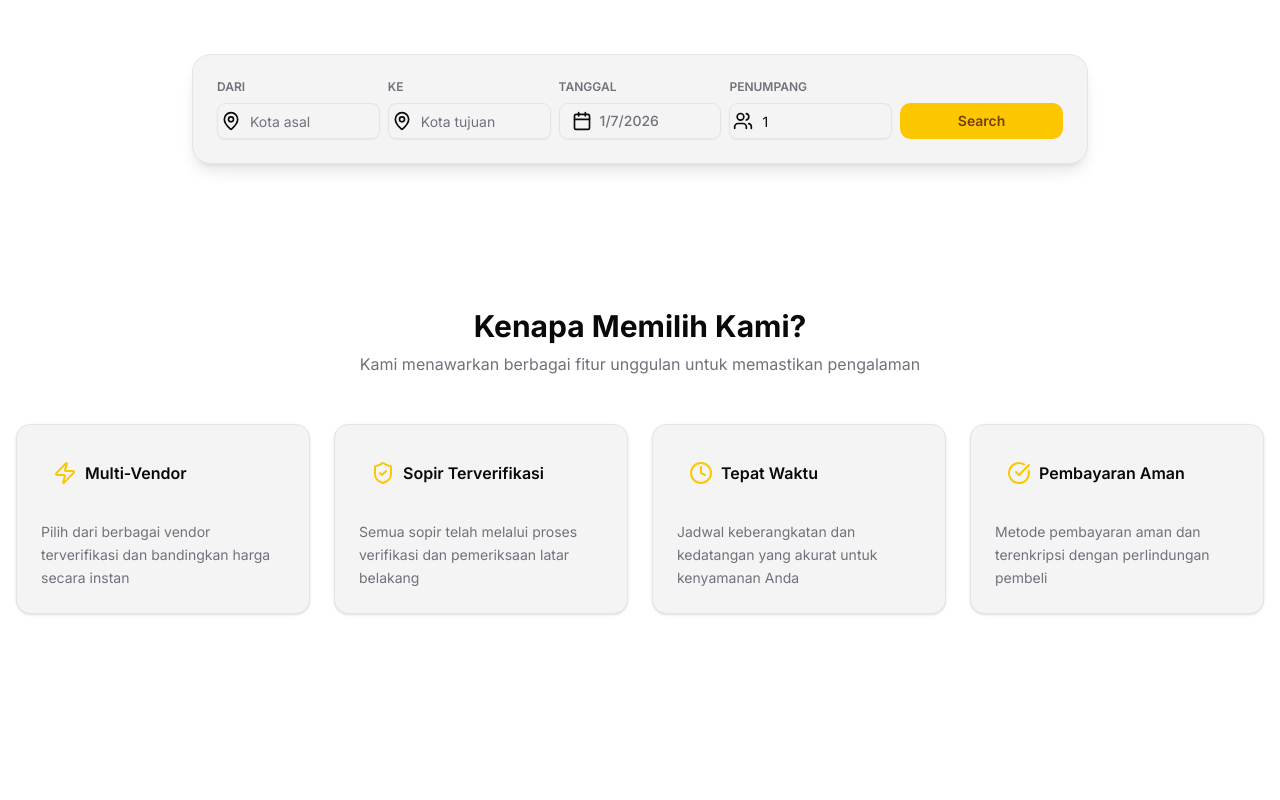
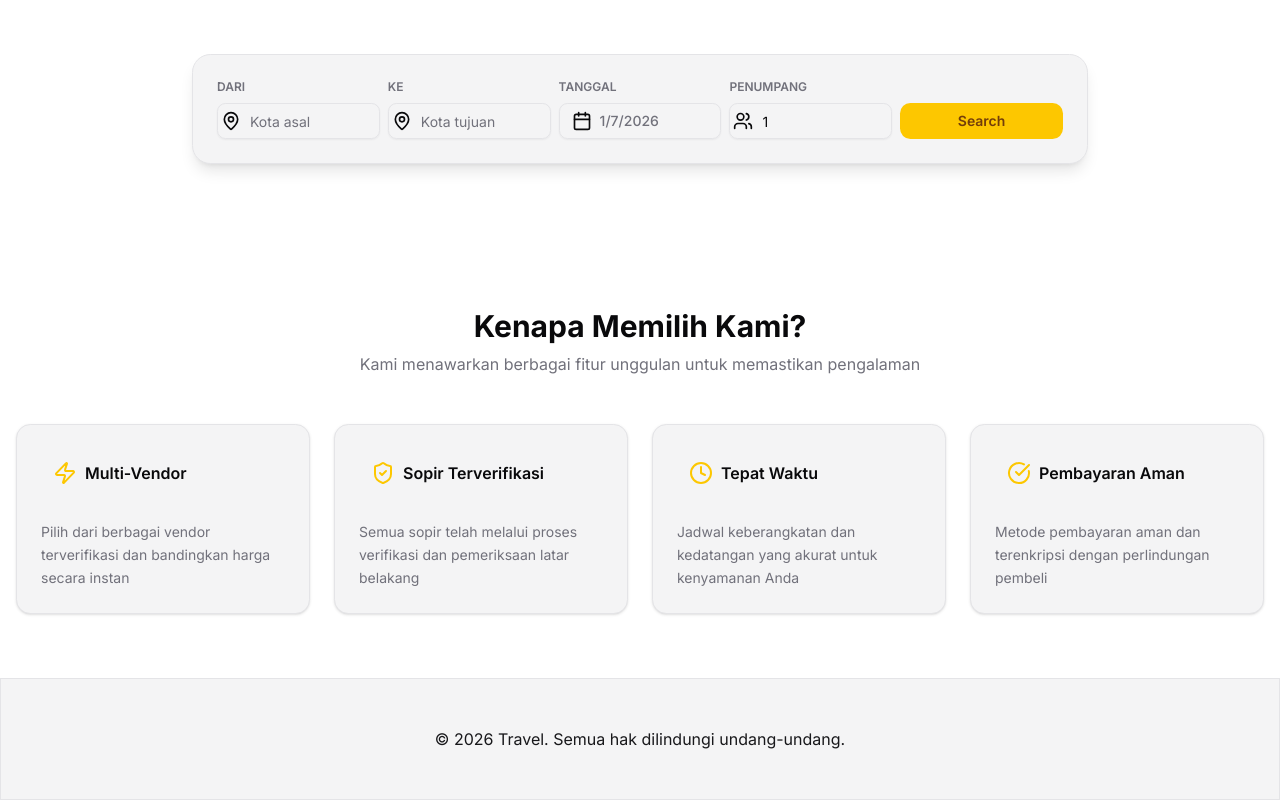
Before and after one commit to artsbymat/travel, a Next.js app: page / in a window 1280 px wide. Shown: the part 278-1078 px from the top of the page. Before the commit the page ends 956 px from the top, so only its background shows below. Built offline with nearby package versions, Linux system fonts and the light colour scheme.

Commit message:
feat: add footer

```diff
--- a/src/app/(public)/layout.tsx
+++ b/src/app/(public)/layout.tsx
@@ -1,4 +1,5 @@
 import Navbar from "@/components/public/Navbar";
+import Footer from "@/components/public/Footer";
 
 export default function PublicLayout({
   children,
@@ -9,6 +10,7 @@ export default function PublicLayout({
     <div className="">
       <Navbar />
       <main className="mt-20 md:mt-0">{children}</main>
+      <Footer />
     </div>
   );
 }
--- /dev/null
+++ b/src/components/public/Footer.tsx
@@ -0,0 +1,9 @@
+export default function Footer() {
+  return (
+    <footer className="w-full border-t border bg-secondary text-secondary-foreground">
+      <div className="container px-4 mx-auto text-center py-12">
+        <p>&copy; 2026 Travel. Semua hak dilindungi undang-undang.</p>
+      </div>
+    </footer>
+  );
+}
```
